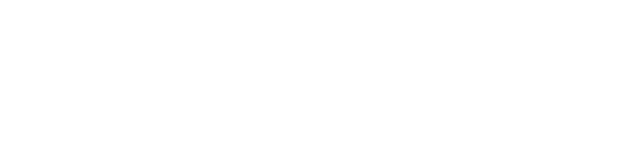
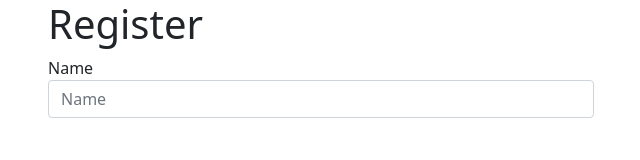
Before and after one commit to naveen701526/form-validation-using-regex, a plain HTML site: page index.html in a window 1280 px wide. Shown: the whole page, without its empty margins (319-959 px from the left). Drawn offline with nearby package versions, Linux system fonts and the light colour scheme.

Commit message:
add name field in the form

```diff
--- a/index.html
+++ b/index.html
@@ -16,9 +16,28 @@
         <title>Hello, world!</title>
     </head>
     <body>
-        <div class="container"></div>
+        <div class="container">
+            <div class="row">
+                <div class="col-md-6 mx-auto">
+                    <h1>Register</h1>
+                    <form>
+                        <div class="form-group">
+                            <label>Name</label>
+                            <input
+                                type="text"
+                                class="form-control"
+                                id="name"
+                                placeholder="Name"
+                            />
+                            <div class="invalid-feedback">
+                                Name must be between 2 and 10 characters
+                            </div>
+                        </div>
+                    </form>
+                </div>
+            </div>
+        </div>
 
-        <!-- Option 2: Separate Popper and Bootstrap JS -->
         <!--
     <script src="https://cdn.jsdelivr.net/npm/@popperjs/core@2.9.2/dist/umd/popper.min.js" integrity="sha384-IQsoLXl5PILFhosVNubq5LC7Qb9DXgDA9i+tQ8Zj3iwWAwPtgFTxbJ8NT4GN1R8p" crossorigin="anonymous"></script>
     <script src="https://cdn.jsdelivr.net/npm/bootstrap@5.0.1/dist/js/bootstrap.min.js" integrity="sha384-Atwg2Pkwv9vp0ygtn1JAojH0nYbwNJLPhwyoVbhoPwBhjQPR5VtM2+xf0Uwh9KtT" crossorigin="anonymous"></script>
```
